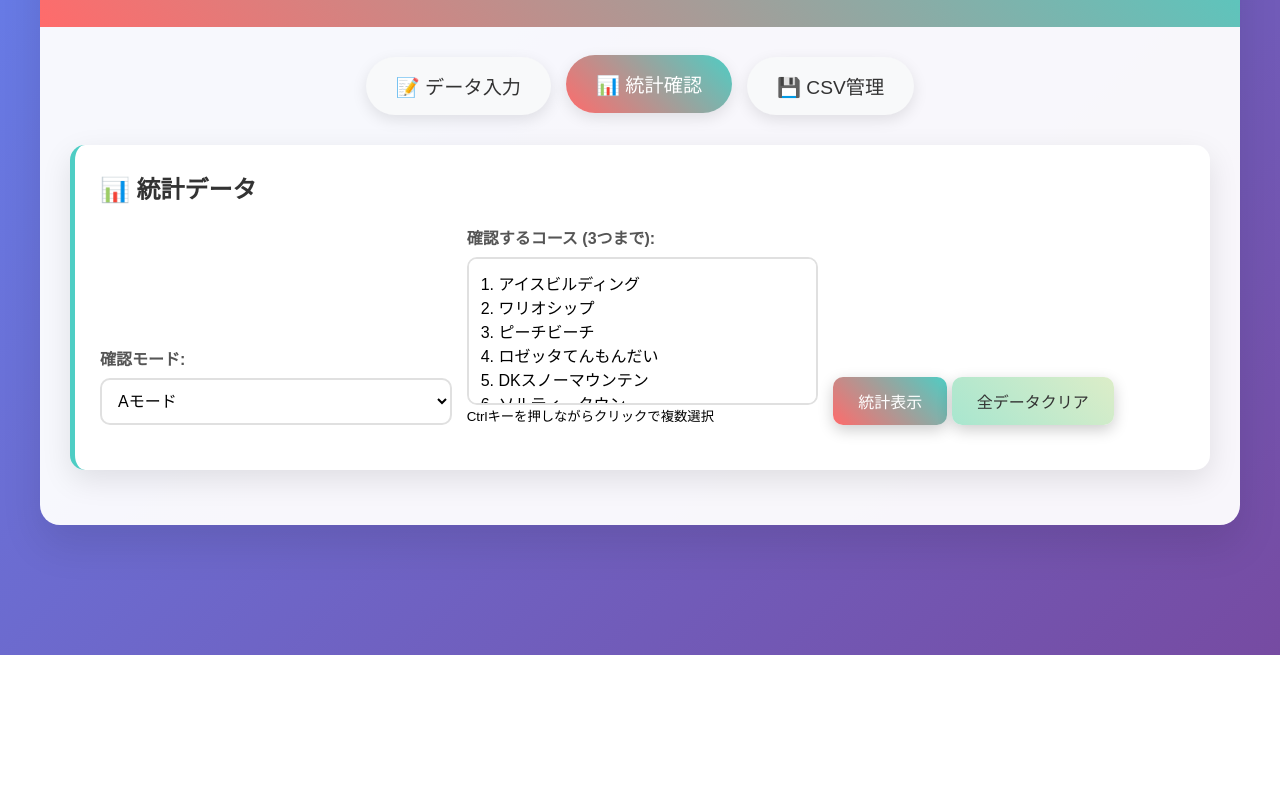
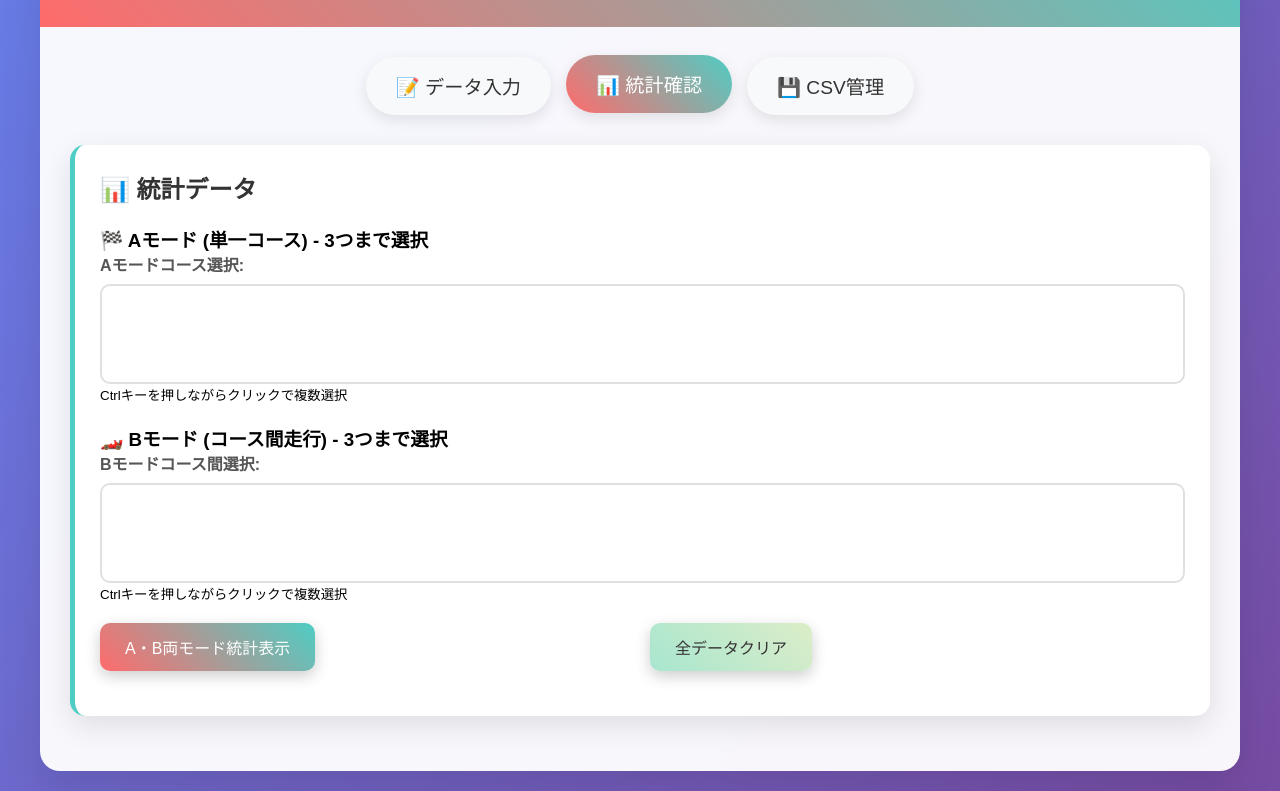
Before and after one commit to KIM819/MKWa, a plain HTML site: page index.html in a window 1280 px wide. Both pictures are taken after a click on the button "📊 統計確認". Shown: the part 145-936 px from the top of the page. Before the commit the page ends 800 px from the top, so only its background shows below. Drawn offline with Linux system fonts and the light colour scheme.

Commit message:
Update index.html

```diff
--- a/index.html
+++ b/index.html
@@ -345,31 +345,52 @@
                 </div>
             </div>
 
-            <!-- 統計確認セクション -->
+          <!-- 統計確認セクション -->
             <div id="stats-section" class="section hidden">
                 <h2>📊 統計データ</h2>
 
+                <!-- Aモード選択 -->
+                <div class="form-group">
+                    <h3>🏁 Aモード (単一コース) - 3つまで選択</h3>
+                    <div class="form-row">
+                        <div class="form-col">
+                            <label>Aモードコース選択:</label>
+                            <select id="statsCoursesSelectA" multiple size="4">
+                            </select>
+                            <small>Ctrlキーを押しながらクリックで複数選択</small>
+                        </div>
+                    </div>
+                </div>
+
+                <!-- Bモード選択 -->
+                <div class="form-group">
+                    <h3>🏎️ Bモード (コース間走行) - 3つまで選択</h3>
+                    <div class="form-row">
+                        <div class="form-col">
+                            <label>Bモードコース間選択:</label>
+                            <select id="statsCoursesSelectB" multiple size="4">
+                            </select>
+                            <small>Ctrlキーを押しながらクリックで複数選択</small>
+                        </div>
+                    </div>
+                </div>
+
+                <!-- 操作ボタン -->
                 <div class="form-group">
                     <div class="form-row">
                         <div class="form-col">
-                            <label>確認モード:</label>
-                            <select id="statsMode" onchange="updateStatsDisplay()">
-                                <option value="A">Aモード</option>
-                                <option value="B">Bモード</option>
-                            </select>
+                            <button class="btn" onclick="displayCombinedStats()">A・B両モード統計表示</button>
                         </div>
                         <div class="form-col">
-                            <label>確認するコース (3つまで):</label>
-                            <select id="statsCoursesSelect" multiple size="5">
-                            </select>
-                            <small>Ctrlキーを押しながらクリックで複数選択</small>
-                        </div>
-                        <div class="form-col">
-                            <button class="btn" onclick="displayStats()">統計表示</button>
                             <button class="btn btn-secondary" onclick="clearAllData()">全データクリア</button>
                         </div>
                     </div>
                 </div>
+
+                <div id="stats-display" class="stats-grid">
+                    <!-- 統計データがここに表示されます -->
+                </div>
+            </div>
 
                 <div id="stats-display" class="stats-grid">
                     <!-- 統計データがここに表示されます -->
```
